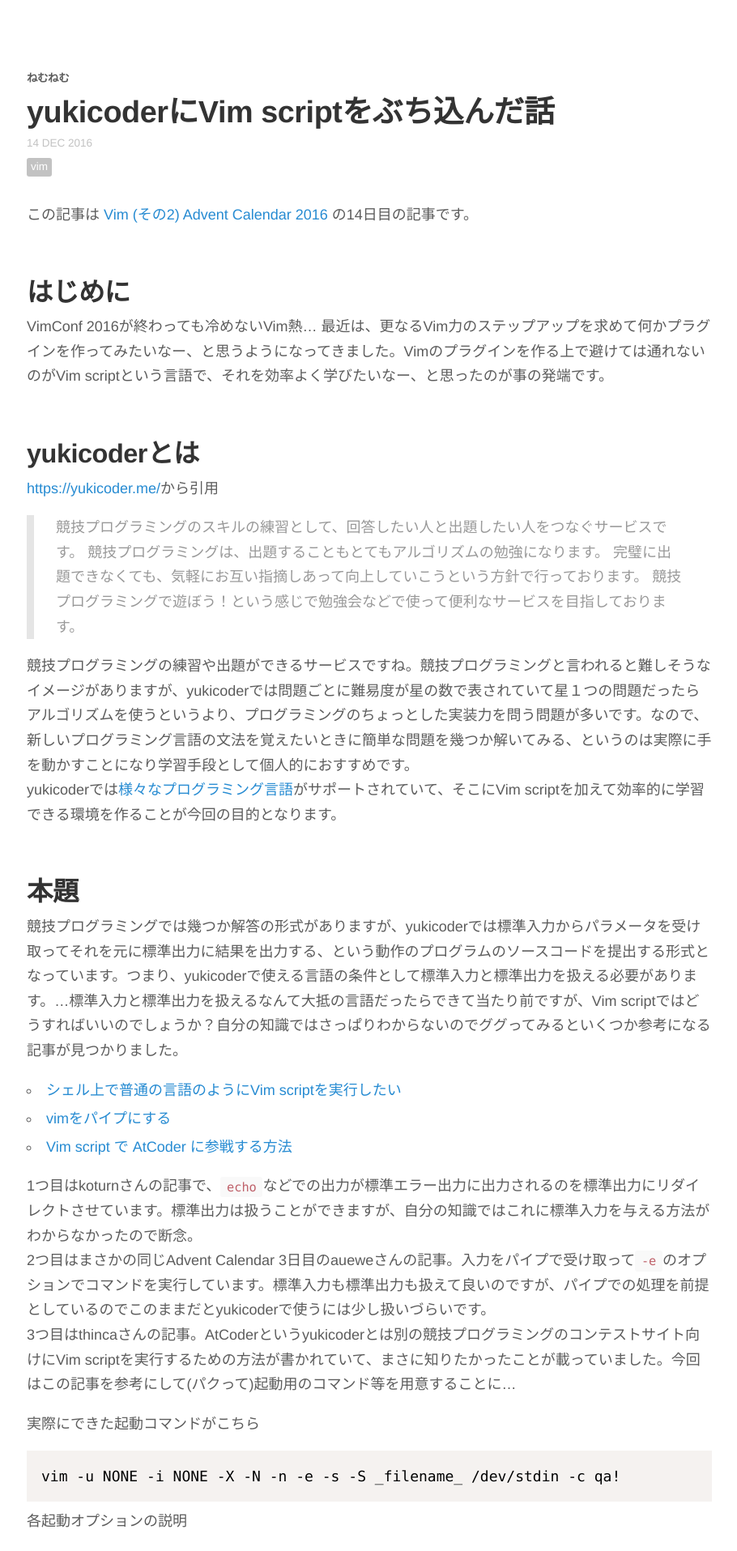
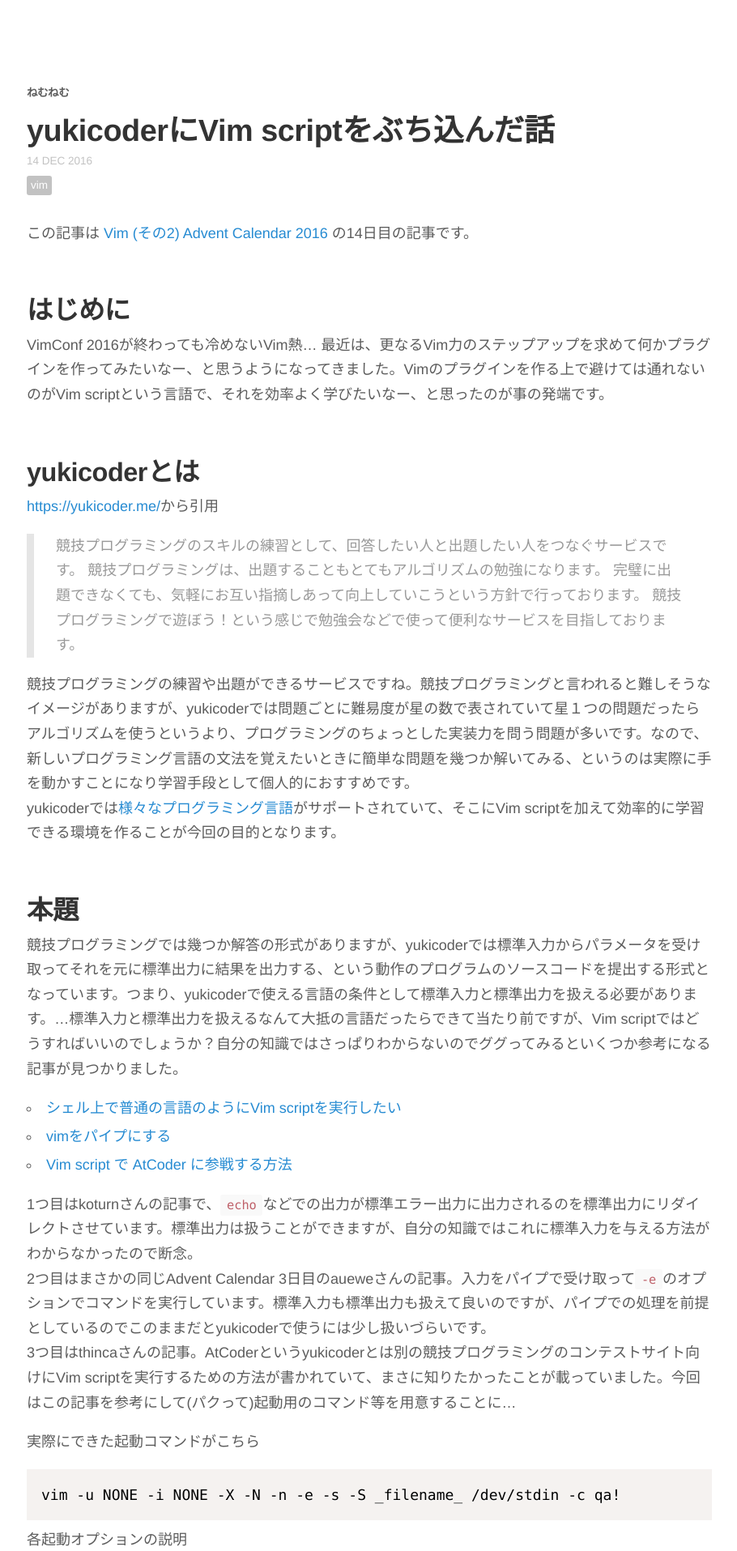
Before and after one commit to y0za/y0za.github.io, a Jekyll site: the page built from _posts/2016-12-14-yukicoder-vim.md, in a window 1280 px wide. Shown: the top 1915 px of the page at 81% size, without its empty margins (184-1094 px from the left). Built offline with Jekyll 4.4.1, drawn with Linux system fonts in a browser that asks for light colours; nearby versions of some CDN libraries; comment, search, counter and statistics services are not loaded.

Commit message:
Tweak style margin

```diff
--- a/_sass/_typography.scss
+++ b/_sass/_typography.scss
@@ -30,7 +30,7 @@ a {
   -------------- */
 
 h1, h2, h3, h4, h5, h6 {
-  margin-top: 0;
+  margin-top: 1rem;
   margin-bottom: .5rem;
   font-weight: 600;
   line-height: 1.1;
@@ -130,7 +130,10 @@ ul + h2,
 ul + h3,
 ol + h1,
 ol + h2,
-ol + h3 {
+ol + h3,
+pre + h1,
+pre + h2,
+pre + h3 {
   margin-top: 3.5rem;
 }
 
```
